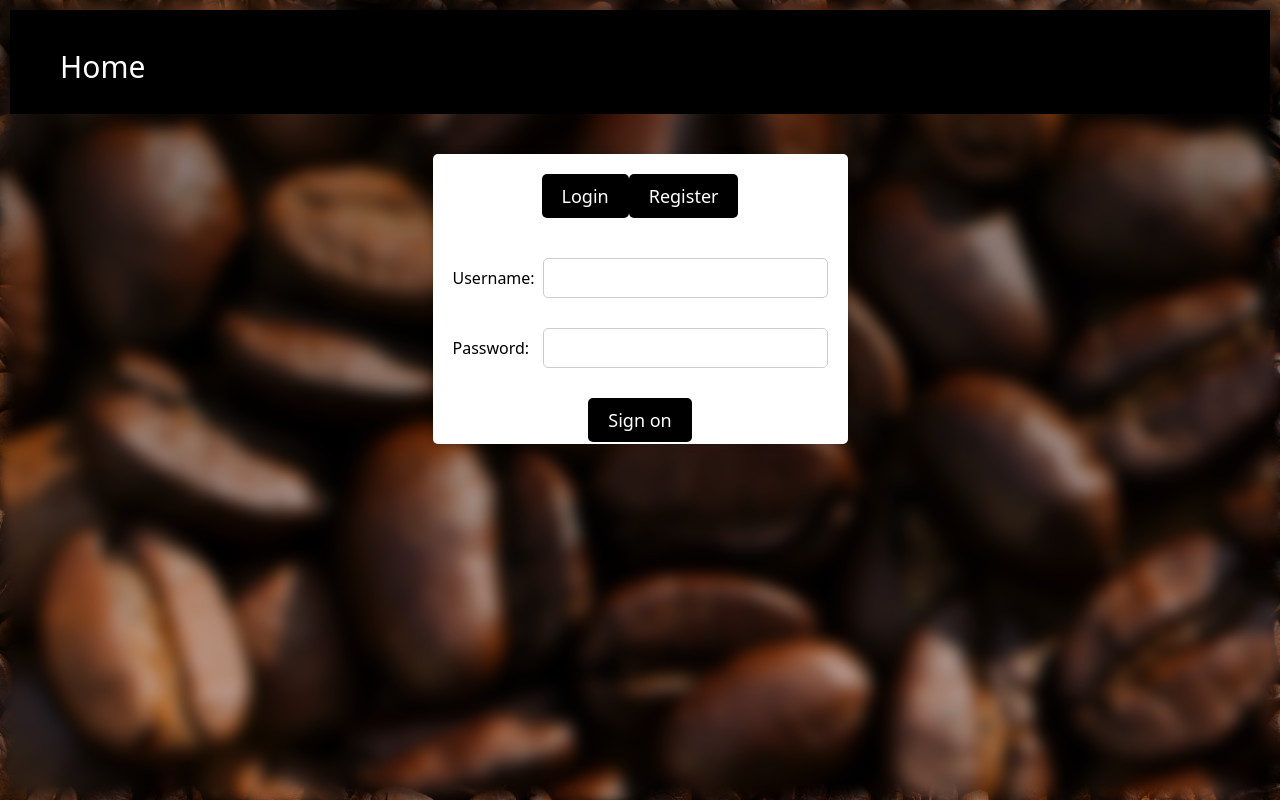
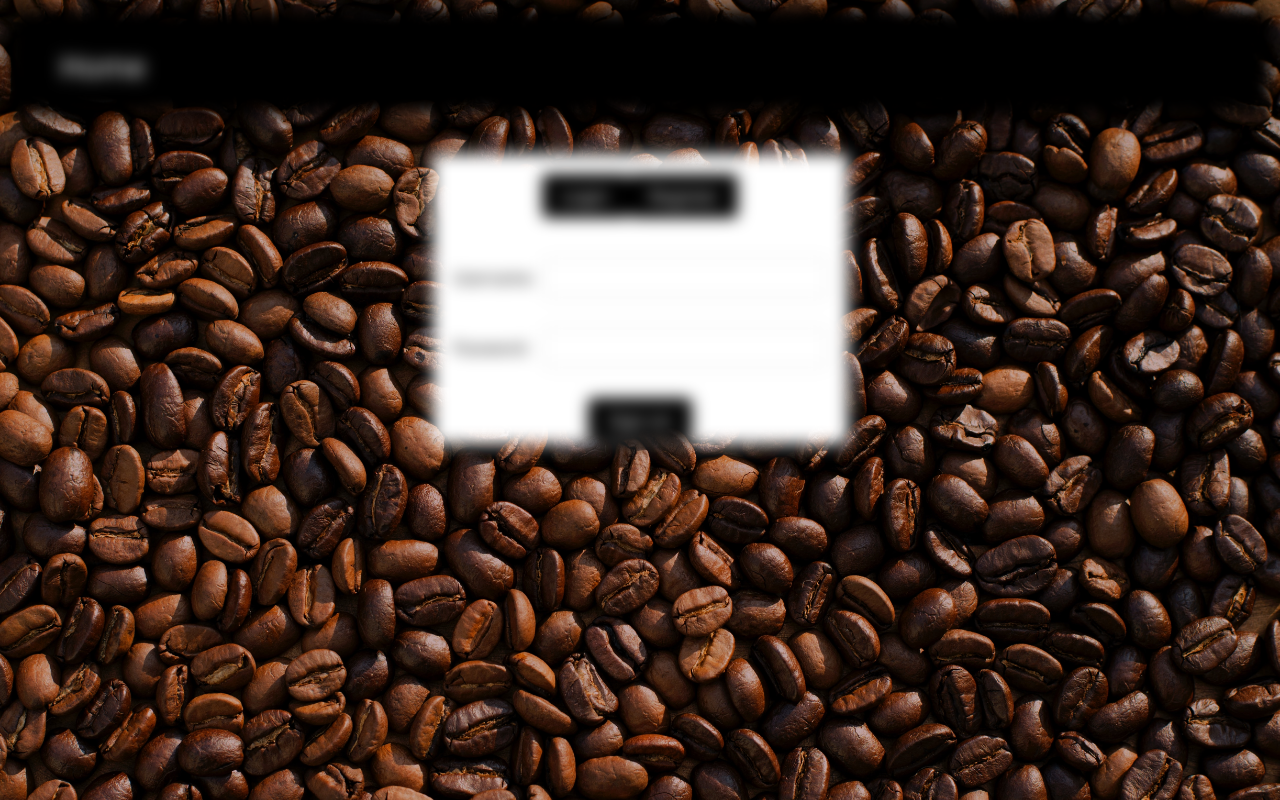
Before and after one commit to PCguyNoah/BaristaBook, a PHP site: page /login.html in a window 1280 px wide. Run offline with PHP 8.4, Linux system fonts and the light colour scheme.

Commit message:
login fix

```diff
--- a/css/styles.css
+++ b/css/styles.css
@@ -5,19 +5,8 @@ body
   background-image: url('../images/contactBackground.jpg');
   background-size: cover;
   background-repeat: no-repeat; /* Prevent the image from repeating */
-
-}
-body::before {
-  content: '';
-  position: absolute;
-  top: 0;
-  left: 0;
-  width: 100%;
-  height: 100%;
-  background-image: inherit;
   filter: blur(8px);
 }
-
 header {
     background-color: #251a10;
     color: white;
```
